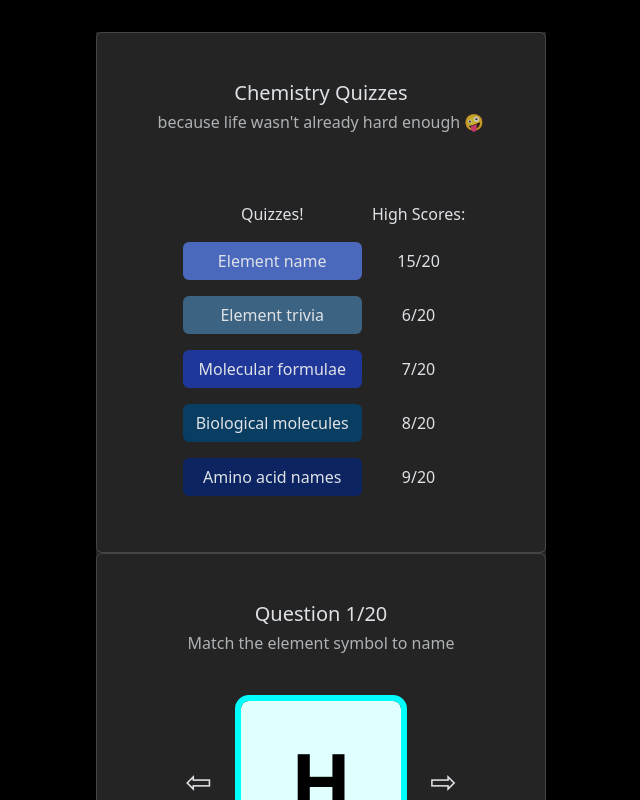
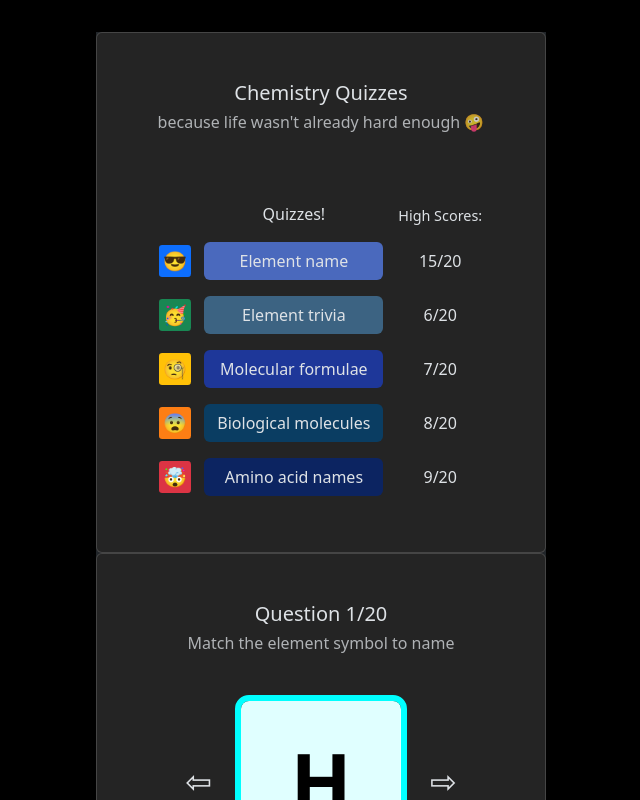
Before and after one commit to BradenKartchner/react-trivia, a React (Vite) app in the folder vite-project/: page / in a window 1280 px wide. Shown: the top 800 px of the page, without its empty margins (319-959 px from the left). Built offline with nearby package versions, Linux system fonts and the light colour scheme.

Commit message:
refactoring of MenuCard to include difficulty indicators

```diff
--- a/vite-project/src/components/MenuCard.css
+++ b/vite-project/src/components/MenuCard.css
@@ -56,7 +56,7 @@
 
 .label-span {
     margin-top: auto;
-    vertical-align: bottom;
+    vertical-align: middle;
     margin-bottom: 0.5rem;
 }
 
@@ -66,8 +66,13 @@ button {
 
 .card-body p.card-text.menu-buttons {
     display: grid;
-    grid-template-columns: 2fr 1fr;
+    grid-template-columns: 4fr 18fr 9fr;
     grid-template-rows: repeat(6, 1fr);
+    align-items: center;
+}
+
+.high-score-txt {
+    font-size: 0.9rem;
 }
 
 /*
@@ -80,3 +85,19 @@ button {
     align-self: center;
     text-align: center;
 }
+
+.difficulty {
+    background-color: azure;
+    border-radius: 0.2rem;
+    height: 2rem;
+    width: 2rem;
+    display: flex;
+    justify-self: center;
+    vertical-align: middle;
+    justify-content: center;
+    align-items: center;
+    font-size: 1.2rem;
+}
+
+/* border: 0.25rem solid black;
+*/
--- a/vite-project/src/components/MenuCard.tsx
+++ b/vite-project/src/components/MenuCard.tsx
@@ -12,12 +12,41 @@ interface Props {
 
 function MenuCard({ highScores }: Props) {
     const smileEmoji = String.fromCodePoint(0x1f92a);
+    const coolEmoji = String.fromCodePoint(0x1f60e);
+    const partyEmoji = String.fromCodePoint(0x1f973);
+    const hmmEmoji = String.fromCodePoint(0x1f9d0);
+    const scaredEmoji = String.fromCodePoint(0x1f628);
+    const mindBlownEmoji = String.fromCodePoint(0x1f92f);
     const quizNames: string[] = [
         "Element name",
         "Element trivia",
         "Molecular formulae",
         "Biological molecules",
         "Amino acid names",
+    ];
+    const emojiArray = [
+        coolEmoji,
+        partyEmoji,
+        hmmEmoji,
+        scaredEmoji,
+        mindBlownEmoji,
+    ];
+    const difficultyArray = [
+        {
+            backgroundColor: "rgb(13, 110, 253)",
+        },
+        {
+            backgroundColor: "rgb(25, 135, 83)",
+        },
+        {
+            backgroundColor: "rgb(255, 193, 7)",
+        },
+        {
+            backgroundColor: "rgb(253, 126, 20)",
+        },
+        {
+            backgroundColor: "rgb(220, 52, 68)",
+        },
     ];
 
     return (
@@ -32,11 +61,20 @@ function MenuCard({ highScores }: Props) {
                         className="card-text menu-buttons"
                         style={{ marginTop: "3rem" }}
                     >
+                        <span className="label-span"></span>
                         <span className="label-span">Quizzes!</span>
-                        <span className="label-span">High Scores:</span>
+                        <span className="label-span high-score-txt">
+                            High Scores:
+                        </span>
                         {Object.keys(highScores).map((item, index) => {
                             return (
                                 <Fragment key={`${item}${index}`}>
+                                    <span
+                                        className="difficulty"
+                                        style={difficultyArray[index]}
+                                    >
+                                        {emojiArray[index]}
+                                    </span>
                                     <button
                                         type="button"
                                         className={`btn btn-${
```
